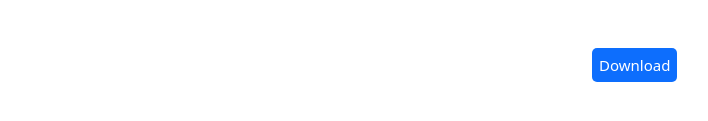
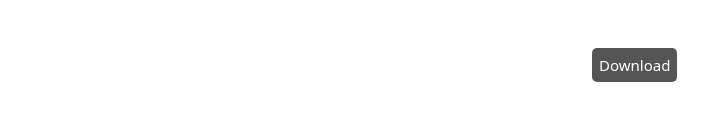
Before and after one commit to Wongheay/github.io, a plain HTML site: page index.html in a window 1280 px wide. In both pictures the pointer is over the link "Download". Shown: the part 2075-2196 px from the top of the page, without its empty margins (8-716 px from the left). Drawn offline with Linux system fonts and the light colour scheme.

Commit message:
CSS Updated

```diff
--- a/style.css
+++ b/style.css
@@ -108,3 +108,12 @@ a{
     color: white;
     text-decoration: none;
 }
+
+.button a:hover{
+    background-color: #555;
+    border: none;
+    transition: 5Sms;
+}
+a:hover{
+  color: white;
+}
```
